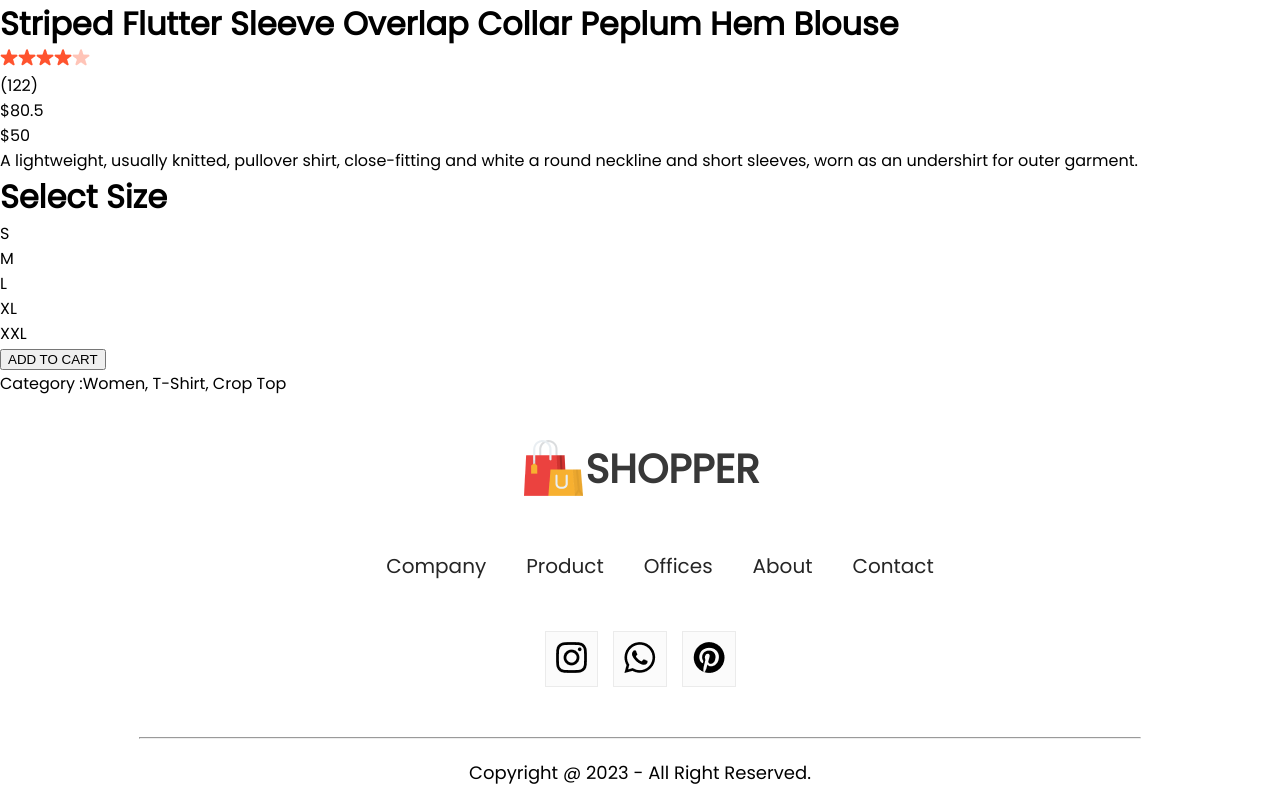
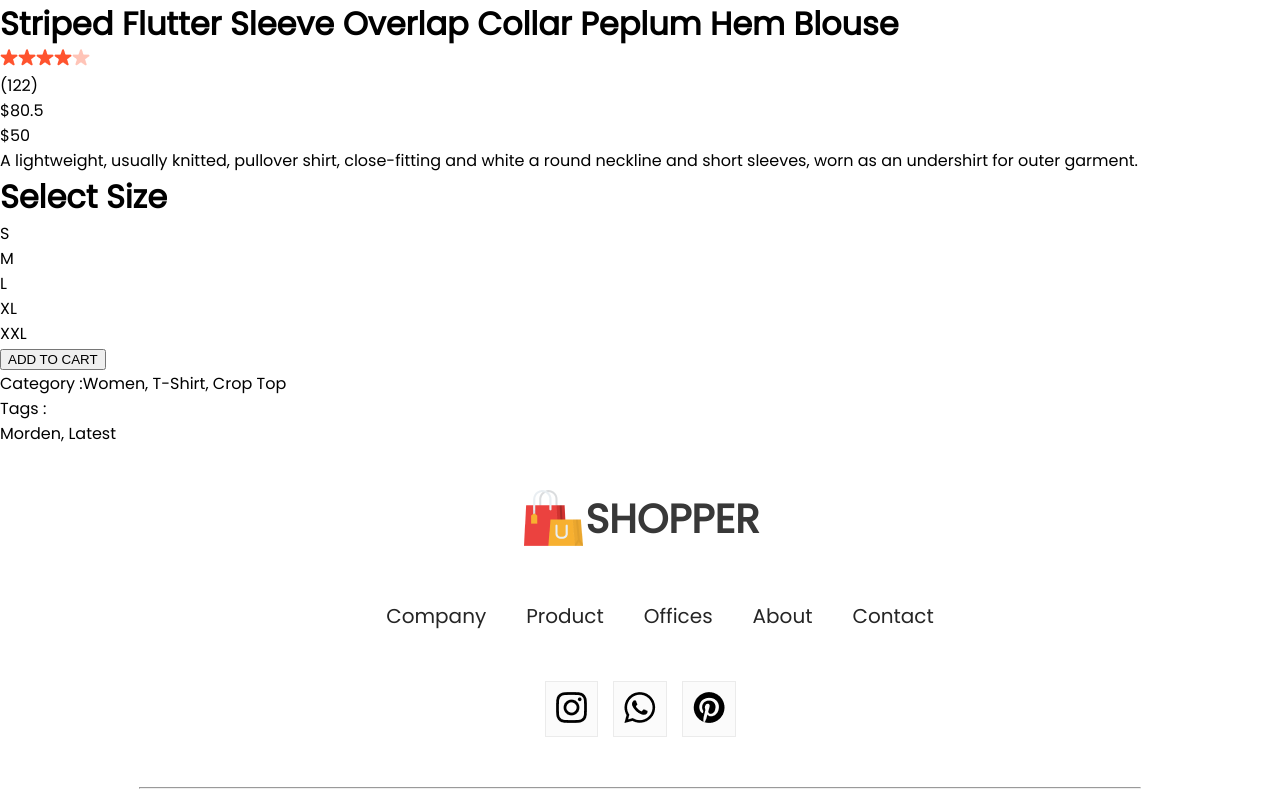
Before and after one commit to mohitdhanorkar/E-Commerce, a React (Create React App) app in the folder e-commerce/: page /product/1 in a window 1280 px wide. Shown: the part 1365-2162 px from the top of the page. Built offline with nearby package versions, Linux system fonts and the light colour scheme.

Commit message:
add tags

```diff
--- a/e-commerce/src/Components/ProductDisplay/ProductDisplay.jsx
+++ b/e-commerce/src/Components/ProductDisplay/ProductDisplay.jsx
@@ -48,6 +48,8 @@ const ProductDisplay = (props) => {
         </div>
         <button>ADD TO CART</button>
         <p className='productdisplay-right-category'><span>Category :</span>Women, T-Shirt, Crop Top</p>
+        <p className='productdisplay-right-category'><span>Tags :</span></p>Morden, Latest
+
       </div>
     </div>
   )
```
